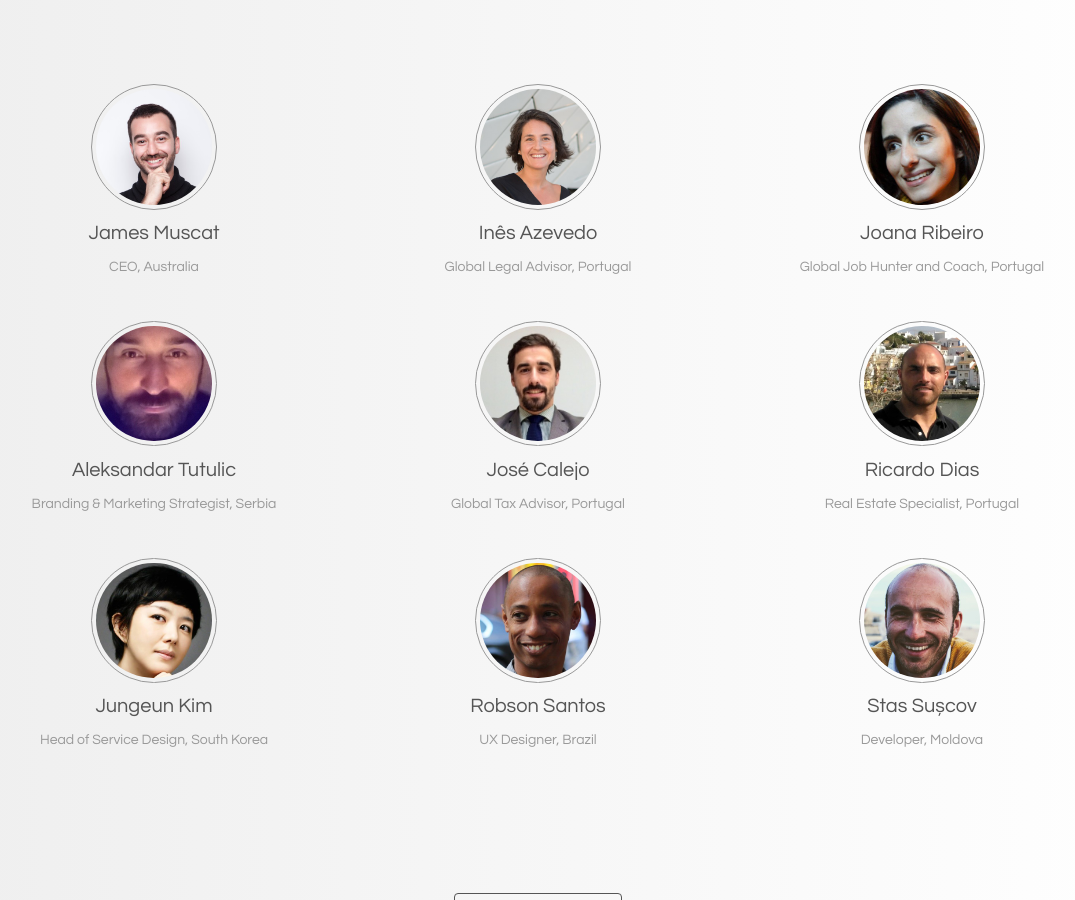
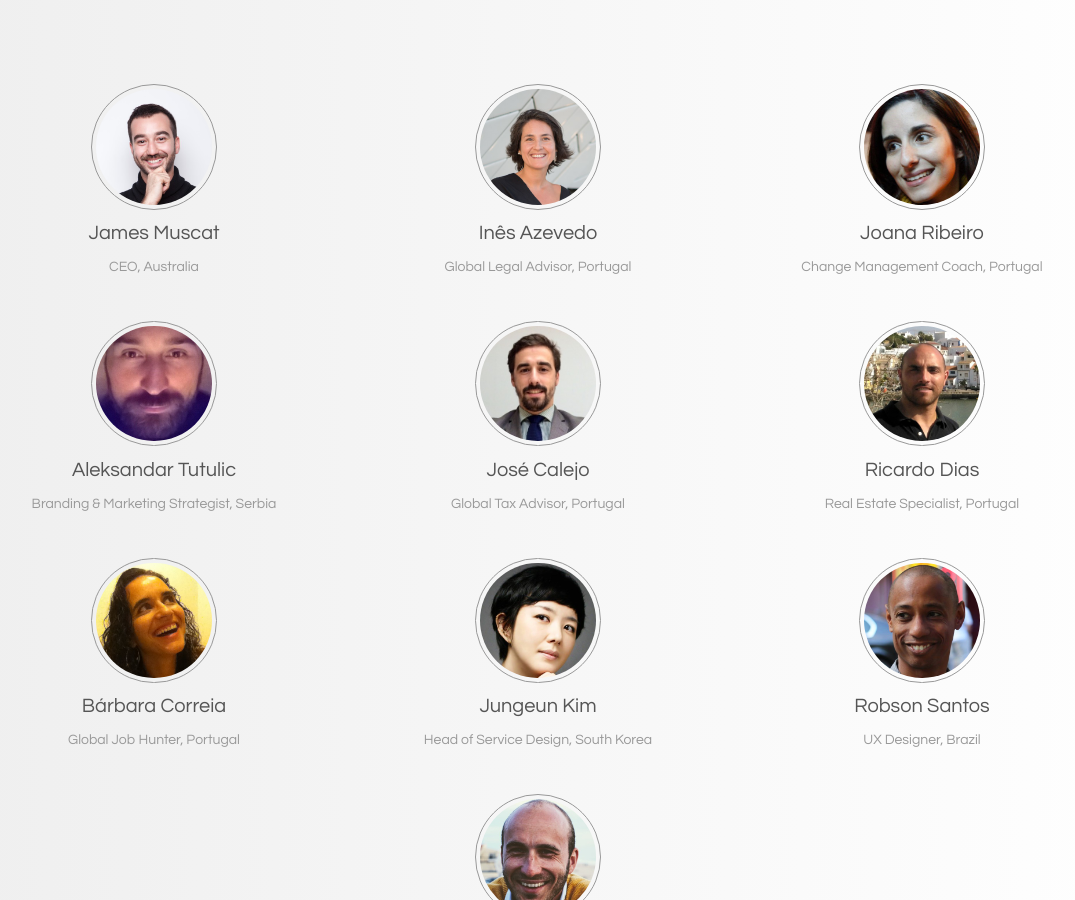
Before and after one commit to Moviinn/moviinn.github.io, a Jekyll site: the page built from index.md, in a window 1280 px wide and 900 px high, scrolled down 4198 px. Shown: the whole window, without its empty margins (102-1177 px from the left). Built offline with Jekyll 4.4.1, drawn with Linux system fonts in a browser that asks for light colours; nearby versions of some CDN libraries.

Commit message:
Added Barbara.

```diff
--- a/_includes/en/content/team.html
+++ b/_includes/en/content/team.html
@@ -35,7 +35,7 @@
         <img src="/assets/faces/joana.jpg" alt="Joana Ribeiro" class="w-30 br-100 ba b--silver pa1" />
         <h5 class="f4 mv2 fw1">Joana Ribeiro</h5>
         <p class="f6 silver">
-          Global Job Hunter and Coach, Portugal
+          Change Management Coach, Portugal
         </p>
       </div>
 
@@ -66,6 +66,16 @@
       </div>
 
       <div class="w-50 w-third-l fl pt4 tc">
+        <div class="dib db-l">
+          <img src="/assets/faces/barbara.jpg" alt="Bárbara Correia" class="w-30 br-100 ba b--silver pa1" />
+        </div>
+        <h5 class="f4 mv2 fw1">Bárbara Correia</h5>
+        <p class="f6 silver">
+          Global Job Hunter, Portugal
+        </p>
+      </div>
+
+      <div class="w-50 w-third-l fl pt4 tc">
         <img src="/assets/faces/jungeun.jpg" alt="Jungeun Kim" class="w-30 br-100 ba b--silver pa1" />
         <h5 class="f4 mv2 fw1">Jungeun Kim</h5>
         <p class="f6 silver">
@@ -81,12 +91,16 @@
         </p>
       </div>
 
-      <div class="w-50 w-third-l center fl-l pt4 tc">
+      <div class="dn db-l w-third-l fl pt4 tc">
+        &nbsp;
+      </div>
+
+      <div class="w-50 w-third-l fl pt4 tc">
         <div class="dib db-l">
-          <img src="/assets/faces/stas.jpg" alt="Stas Sușcov" class="w-30 mt4 mt0-l br-100 ba b--silver pa1" />
+          <img src="/assets/faces/stas.jpg" alt="Stas Sușcov" class="w-30 br-100 ba b--silver pa1" />
         </div>
         <h5 class="f4 mv2 fw1">Stas Sușcov</h5>
-        <p class="f6 silver pb3 pb0-ns">
+        <p class="f6 silver">
           Developer, Moldova
         </p>
       </div>
```
Also changed, not shown: _includes/pt/content/team.html (+20 -4 lines), assets/faces/barbara.jpg (added).
